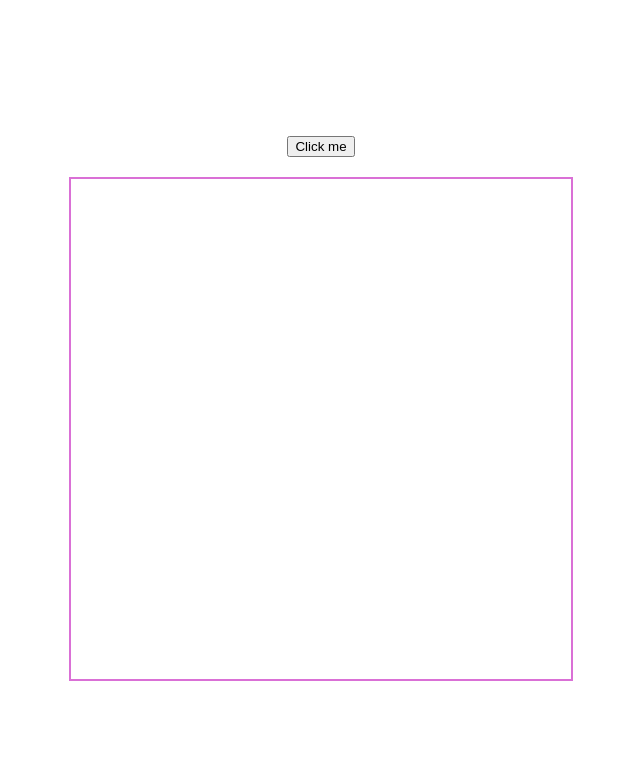
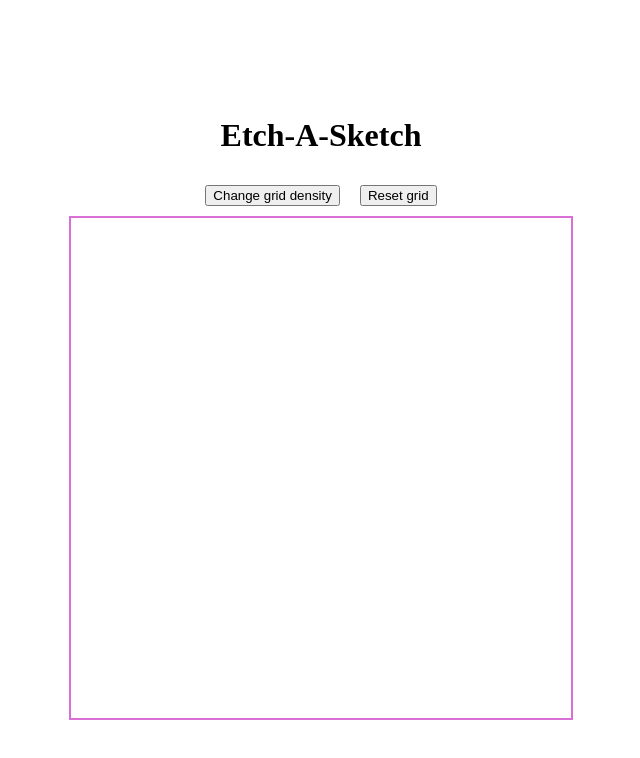
Before and after one commit to Nonines/Odin-etch-a-sketch, a plain HTML site: page index.html in a window 1280 px wide. Shown: the whole page, without its empty margins (319-959 px from the left). Drawn offline with Linux system fonts and the light colour scheme.

Commit message:
Add button to reset grid

```diff
--- a/index.html
+++ b/index.html
@@ -8,7 +8,12 @@
     <script src="./script.js" defer></script>
 </head>
 <body>
-    <div><button>Click me</button></div>
+    <h1>Etch-A-Sketch</h1>
+    <div class="buttons">
+        <div><button id="change-button">Change grid density</button></div>
+        <div><button id="reset-button">Reset grid</button></div>
+        <!-- <div><button>Reset grid</button></div> -->
+    </div>
     <div class="container"></div>
 </body>
 </html>
--- a/script.js
+++ b/script.js
@@ -21,6 +21,11 @@ function getEtchSquares() {
     createEtchBox(getUserNumber());
 }
 
+function resetgrid() {
+    container.replaceChildren();
+    createEtchBox();
+}
+
 function createEtchBox(dimension = 16) {
     container.style.cssText = `display: grid; grid-template-columns: repeat(${dimension}, 1fr); grid-template-rows: auto;`;
 
@@ -37,8 +42,11 @@ function createEtchBox(dimension = 16) {
     }
 }
 
-const button = document.querySelector("button");
-button.addEventListener("click", getEtchSquares);
+const changeButton = document.querySelector("#change-button");
+changeButton.addEventListener("click", getEtchSquares);
+
+const resetButton = document.querySelector("#reset-button");
+resetButton.addEventListener("click", resetgrid);
 
 const container = document.querySelector(".container");
 
--- a/style.css
+++ b/style.css
@@ -4,8 +4,14 @@ body {
     flex-direction: column;
     justify-content: center;
     align-items: center;
+    gap: 10px;
+    height: 100vh;
+}
+
+.buttons {
+    display: flex;
+    justify-content: center;
     gap: 20px;
-    height: 100vh;
 }
 
 .container {
```
